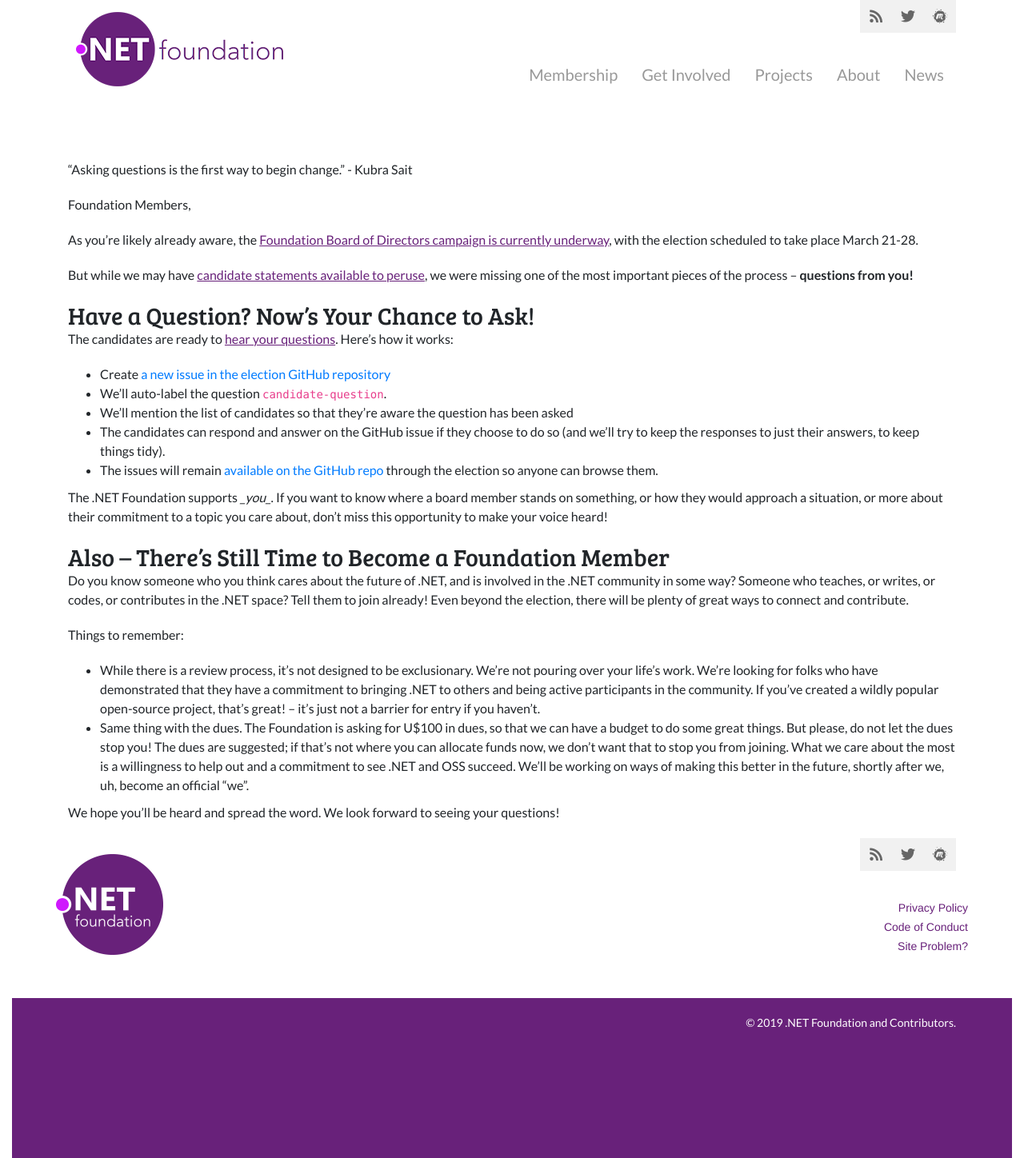
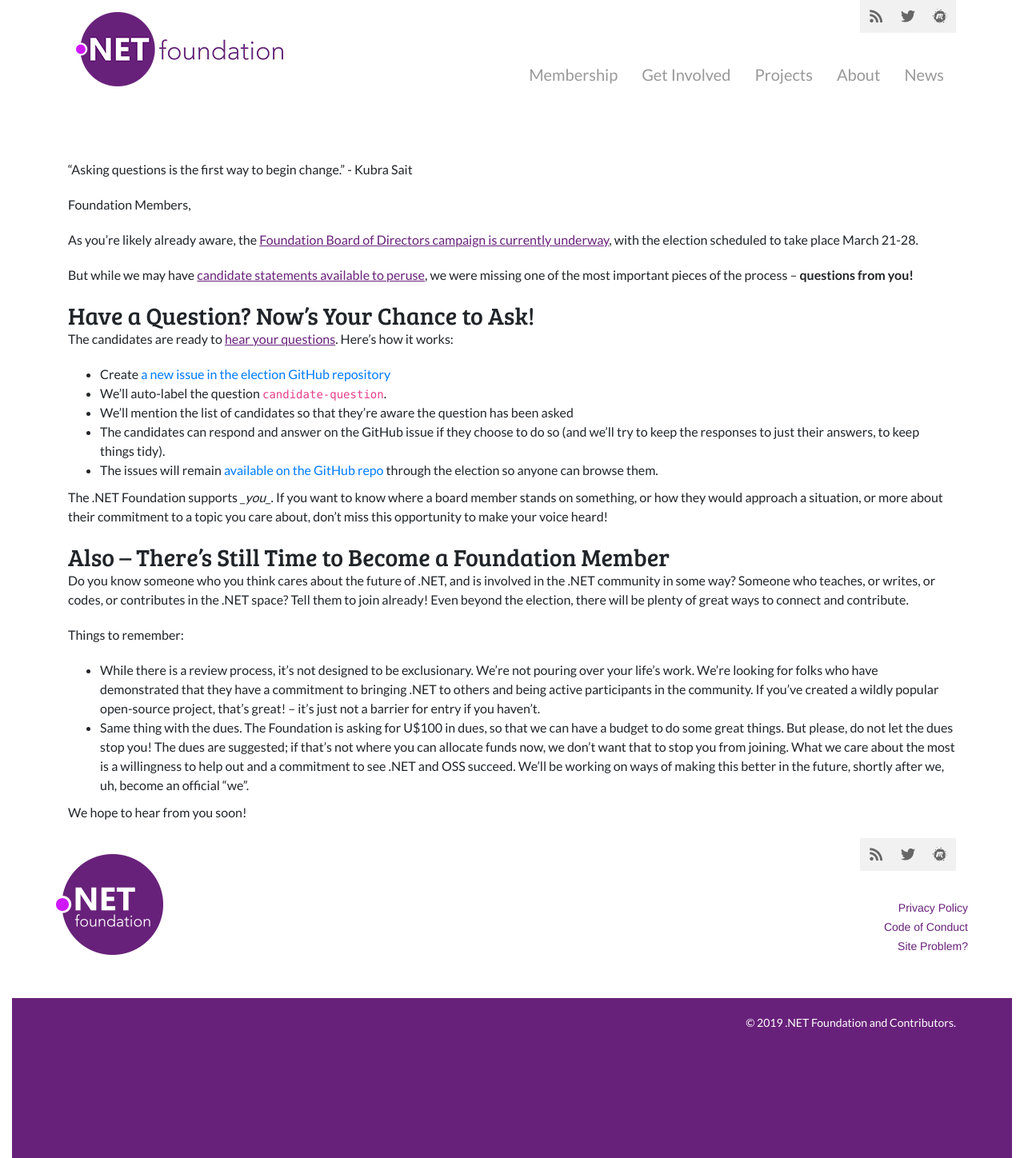
Before and after one commit to dotnet-foundation/election, a Jekyll site: the page built from email-question-draft.md, in a window 1280 px wide. Shown: the whole page at 80% size. Built offline with Jekyll 4.4.1, drawn with Linux system fonts in a browser that asks for light colours; nearby versions of some CDN libraries; our own code applies the rules of GitHub Pages for plain Markdown files; comment, search, counter and statistics services are not loaded.

Commit message:
Update email-question-draft.md

```diff
--- a/email-question-draft.md
+++ b/email-question-draft.md
@@ -33,4 +33,4 @@ Things to remember:
 * While there is a review process, it's not designed to be exclusionary. We're not pouring over your life's work. We're looking for folks who have demonstrated that they have a commitment to bringing .NET to others and being active participants in the community. If you've created a wildly popular open-source project, that's great! -- it's just not a barrier for entry if you haven't.
 * Same thing with the dues. The Foundation is asking for U$100 in dues, so that we can have a budget to do some great things. But please, do not let the dues stop you! The dues are suggested; if that's not where you can allocate funds now, we don't want that to stop you from joining. What we care about the most is a willingness to help out and a commitment to see .NET and OSS succeed. We'll be working on ways of making this better in the future, shortly after we, uh, become an official "we".
 
-We hope you'll be heard and spread the word. We look forward to seeing your questions!
+We hope to hear from you soon!
```
